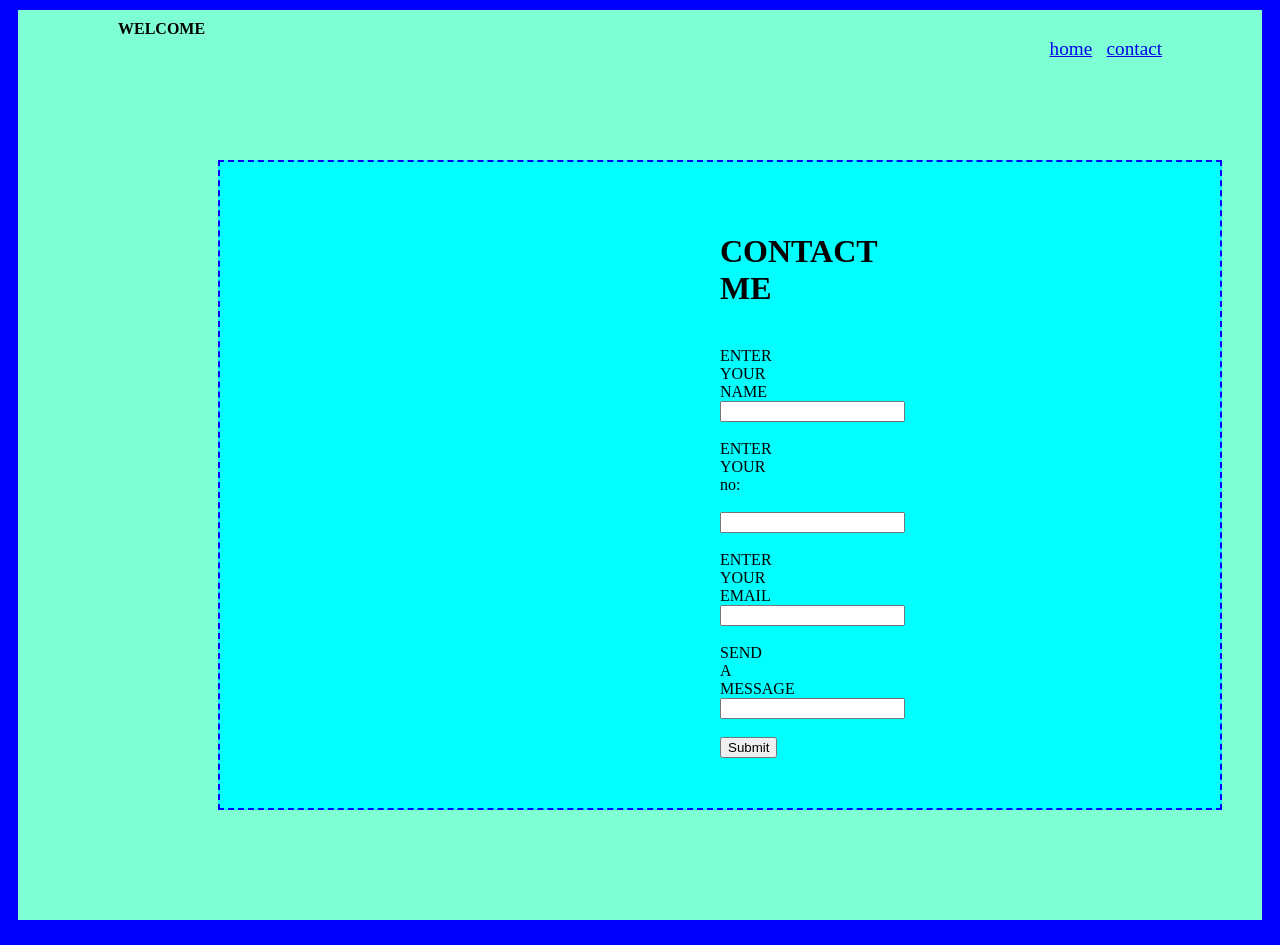
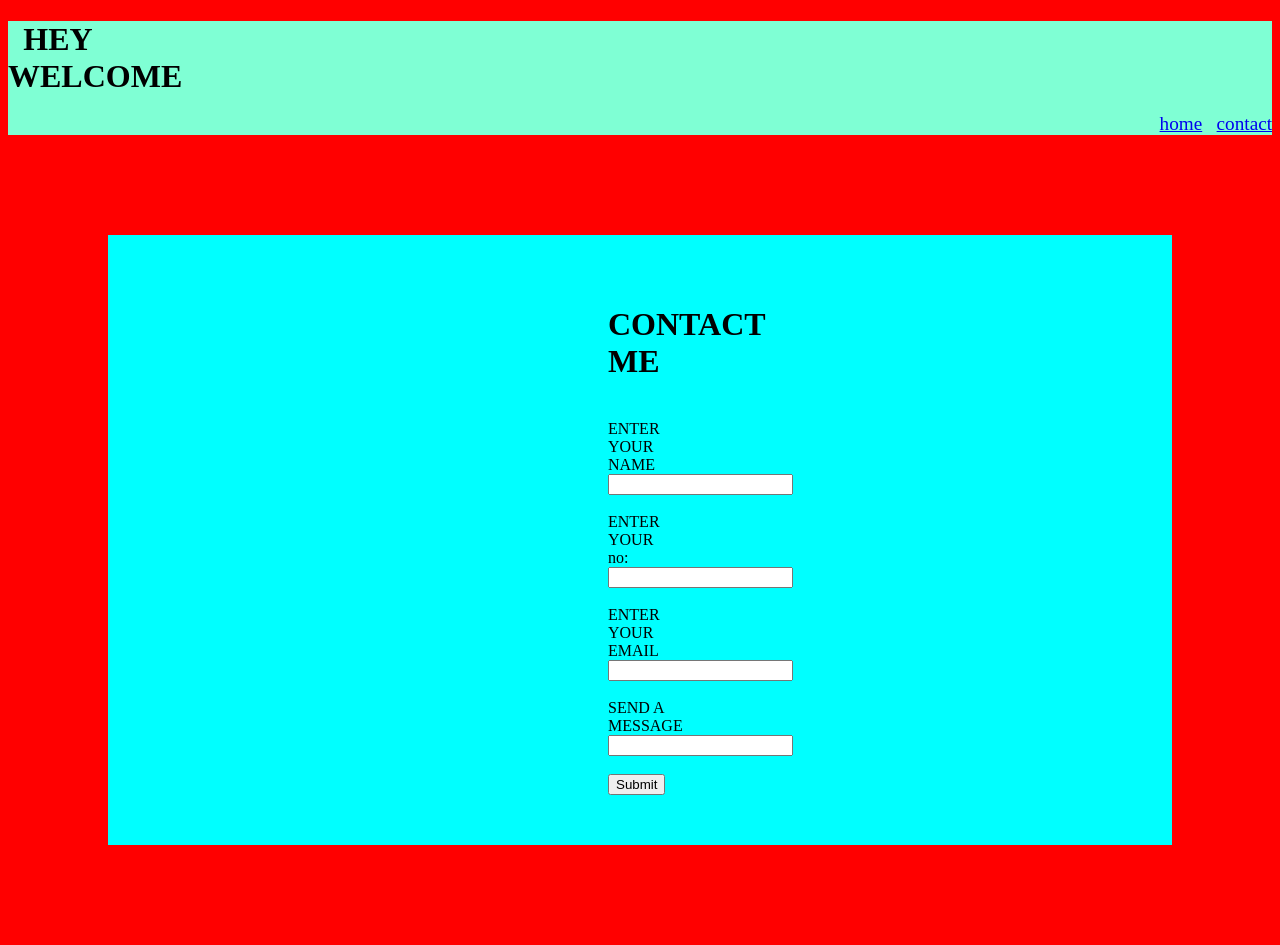
Before and after one commit to Aks4545/day-1, a plain HTML site: page contact.html in a window 1280 px wide. Drawn offline with Linux system fonts and the light colour scheme.

Commit message:
new file

```diff
--- a/contact.html
+++ b/contact.html
@@ -7,13 +7,16 @@
     <title>Document</title>
     <link rel="stylesheet" href="style1.css">
 </head>
-<body bgcolor="blue">
+<body bgcolor="red">
     <div class="n1" >
-        <b class="n2">WELCOME</b>
+        <h1 class="n2">HEY WELCOME</h1>
         <div id="n9">
             <a href="p_home.html">home</a></button> &nbsp;
+
             <a href="contact.html">contact</a></button>
         </div>
+
+    </div>
     <div class="n3">
         <h1>CONTACT ME</h1>
         <br>
--- a/style1.css
+++ b/style1.css
@@ -1,8 +1,9 @@
 .n1{
-    margin:10px;
-    padding: 10px 100px;
-    border: 2 double blue;
+    text-align: center;
+    text-size-adjust: 30;
+
     background-color:aquamarine;
+    justify-content: center;
 }
 .n2{
     width: 100px;
@@ -13,14 +14,14 @@
 .n3{
     margin:100px;
     padding: 50px 500px;
-    border: 2px dashed blue;
+
     justify-content: center;
     background-color: aqua;
 }
 .n4{
     margin:2px;
     padding: 250px 500px;
-    border: 2px double blue;
+
     background-image: url(img3.jpg);
 
     background-color: aqua;
@@ -46,3 +47,6 @@
     text-align: right;
     font-size: larger;
 }
+#n10{
+    text-align: left;
+}
```
Also changed, not shown: p_home.html (+1 -1 lines).
